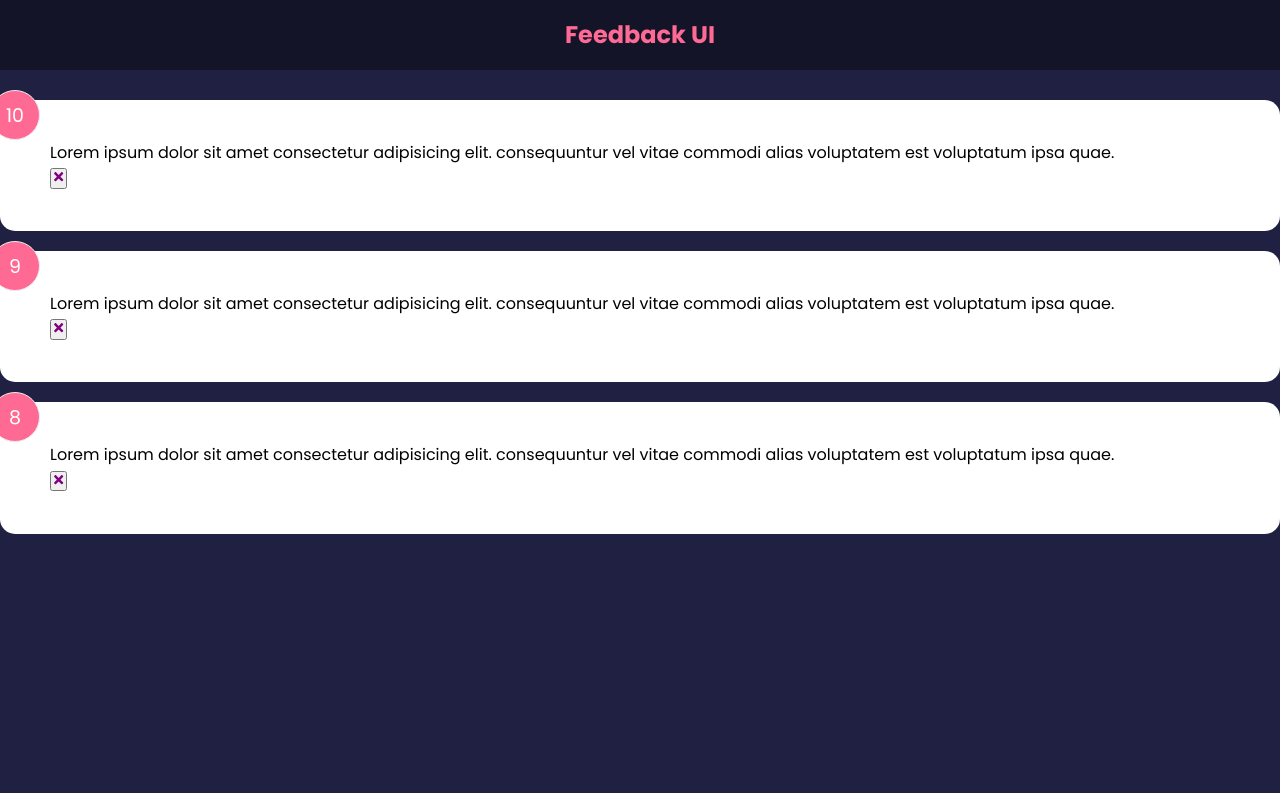
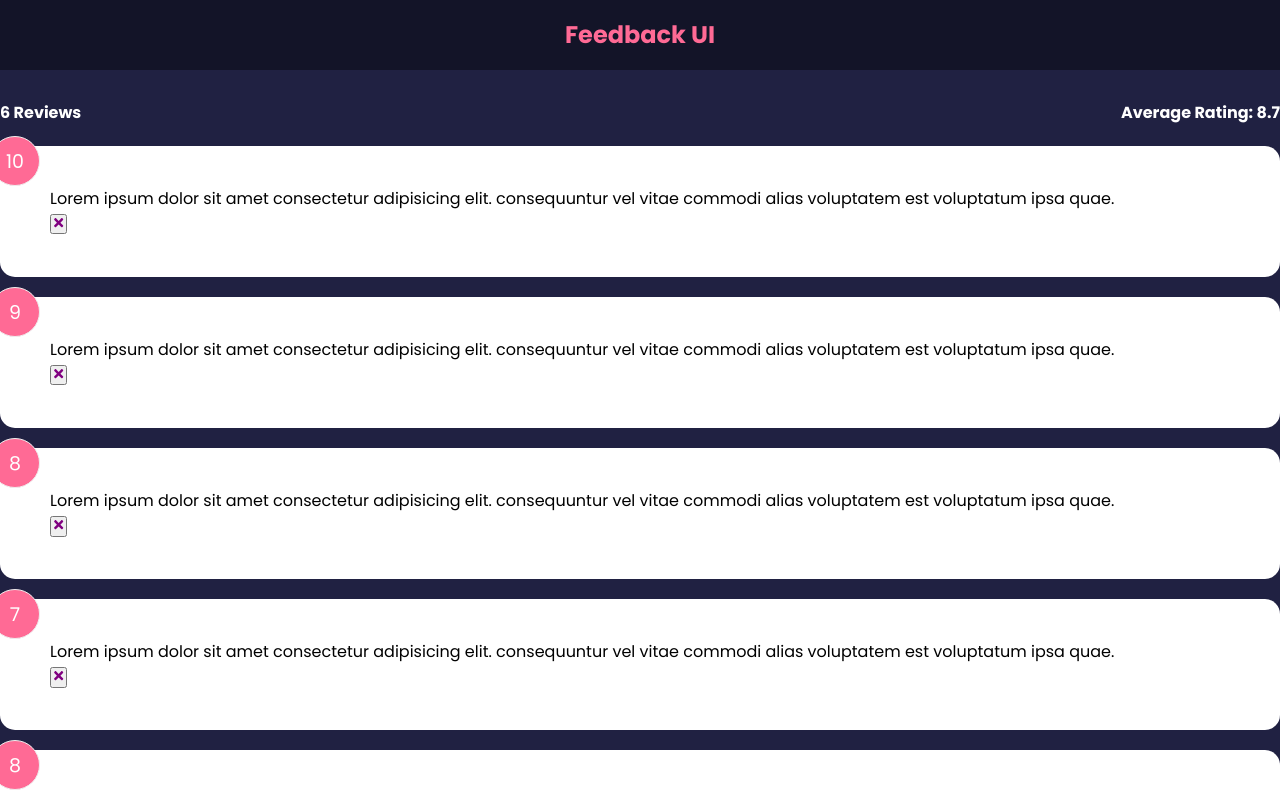
Before and after one commit to Samuellaudev/feedback-app, a React (Create React App) app: page / in a window 1280 px wide. Shown: the top 793 px of the page. Built offline with nearby package versions, Linux system fonts and the light colour scheme.

Commit message:
18. <FeedbackStats> Component & Reactivity 8 分鐘 (.reduce(); toFixed(); replace()with RegEx; isNaN())

```diff
--- a/src/App.js
+++ b/src/App.js
@@ -1,6 +1,7 @@
 import { useState } from "react";
 import Header from "./components/Header";
 import FeedbackList from "./components/FeedbackList";
+import FeedbackStats from "./components/FeedbackStats";
 import FeedbackData from "./data/FeedbackData";
 
 function App() {
@@ -13,6 +14,7 @@ function App() {
   return (
     <>
       <Header />
+      <FeedbackStats feedbacks={feedbacks} />
       <FeedbackList feedbacks={feedbacks} handleDelete={deleteFeedback} />
     </>
   );
--- /dev/null
+++ b/src/components/FeedbackStats.jsx
@@ -0,0 +1,24 @@
+import React from "react";
+import PropTypes from "prop-types";
+
+function FeedbackStats({ feedbacks }) {
+  let average =
+    feedbacks.reduce((acc, curr) => {
+      return acc + curr.rating;
+    }, 0) / feedbacks.length;
+
+  average = average.toFixed(1).replace(/[.,]0$/, "");
+
+  return (
+    <div className="feedback-stats">
+      <h4>{feedbacks.length} Reviews</h4>
+      <h4>Average Rating: {isNaN(average) ? 0 : average}</h4>
+    </div>
+  );
+}
+
+FeedbackStats.propTypes = {
+  feedbacks: PropTypes.array.isRequired,
+};
+
+export default FeedbackStats;
--- a/src/data/FeedbackData.js
+++ b/src/data/FeedbackData.js
@@ -2,18 +2,33 @@ const FeedbackData = [
   {
     id: 1,
     rating: 10,
-      text: 'Lorem ipsum dolor sit amet consectetur adipisicing elit. consequuntur vel vitae commodi alias voluptatem est voluptatum ipsa quae.',
+    text: "Lorem ipsum dolor sit amet consectetur adipisicing elit. consequuntur vel vitae commodi alias voluptatem est voluptatum ipsa quae.",
   },
   {
     id: 2,
     rating: 9,
-      text: 'Lorem ipsum dolor sit amet consectetur adipisicing elit. consequuntur vel vitae commodi alias voluptatem est voluptatum ipsa quae.',
+    text: "Lorem ipsum dolor sit amet consectetur adipisicing elit. consequuntur vel vitae commodi alias voluptatem est voluptatum ipsa quae.",
   },
   {
     id: 3,
     rating: 8,
-      text: 'Lorem ipsum dolor sit amet consectetur adipisicing elit. consequuntur vel vitae commodi alias voluptatem est voluptatum ipsa quae.',
+    text: "Lorem ipsum dolor sit amet consectetur adipisicing elit. consequuntur vel vitae commodi alias voluptatem est voluptatum ipsa quae.",
   },
-  ]
+  {
+    id: 4,
+    rating: 7,
+    text: "Lorem ipsum dolor sit amet consectetur adipisicing elit. consequuntur vel vitae commodi alias voluptatem est voluptatum ipsa quae.",
+  },
+  {
+    id: 5,
+    rating: 8,
+    text: "Lorem ipsum dolor sit amet consectetur adipisicing elit. consequuntur vel vitae commodi alias voluptatem est voluptatum ipsa quae.",
+  },
+  {
+    id: 6,
+    rating: 10,
+    text: "Lorem ipsum dolor sit amet consectetur adipisicing elit. consequuntur vel vitae commodi alias voluptatem est voluptatum ipsa quae.",
+  },
+];
 
-  export default FeedbackData
+export default FeedbackData;
```
Lines whose indentation alone changed are shown as unchanged.
